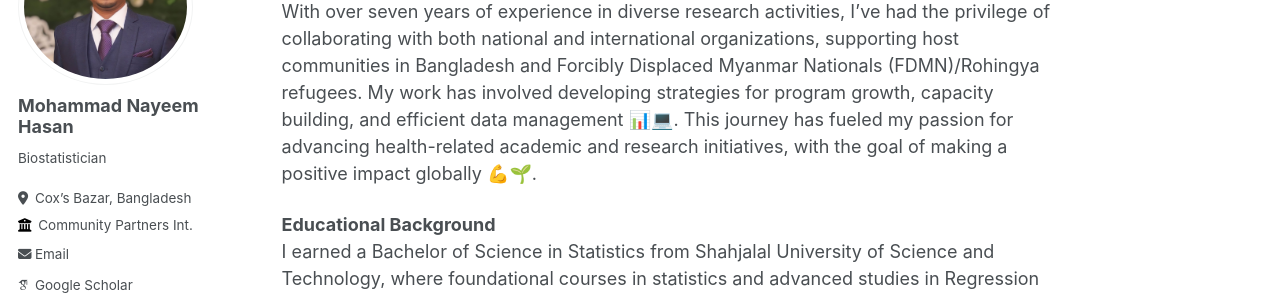
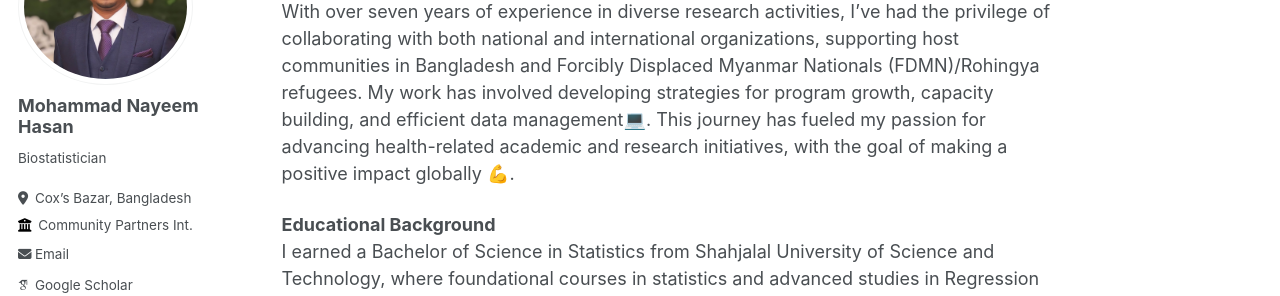
Before and after one commit to nayeemlab/nayeemlab.github.io, a Jekyll site: the page built from _pages/about.md, in a window 1280 px wide and 900 px high. Shown: the part 177-473 px from the top of the window. Built offline with Jekyll 4.4.1, drawn with Linux system fonts in a browser that asks for light colours; some web fonts are replaced.

```diff
--- a/_pages/about.md
+++ b/_pages/about.md
@@ -9,7 +9,7 @@ redirect_from:
 
 **Professional Background**
 <br>
-With over seven years of experience in diverse research activities, I’ve had the privilege of collaborating with both national and international organizations, supporting host communities in Bangladesh and Forcibly Displaced Myanmar Nationals (FDMN)/Rohingya refugees. My work has involved developing strategies for program growth, capacity building, and efficient data management 📊💻. This journey has fueled my passion for advancing health-related academic and research initiatives, with the goal of making a positive impact globally 💪🌱.
+With over seven years of experience in diverse research activities, I’ve had the privilege of collaborating with both national and international organizations, supporting host communities in Bangladesh and Forcibly Displaced Myanmar Nationals (FDMN)/Rohingya refugees. My work has involved developing strategies for program growth, capacity building, and efficient data management💻. This journey has fueled my passion for advancing health-related academic and research initiatives, with the goal of making a positive impact globally 💪.
 
 **Educational Background**
 <br>
```
